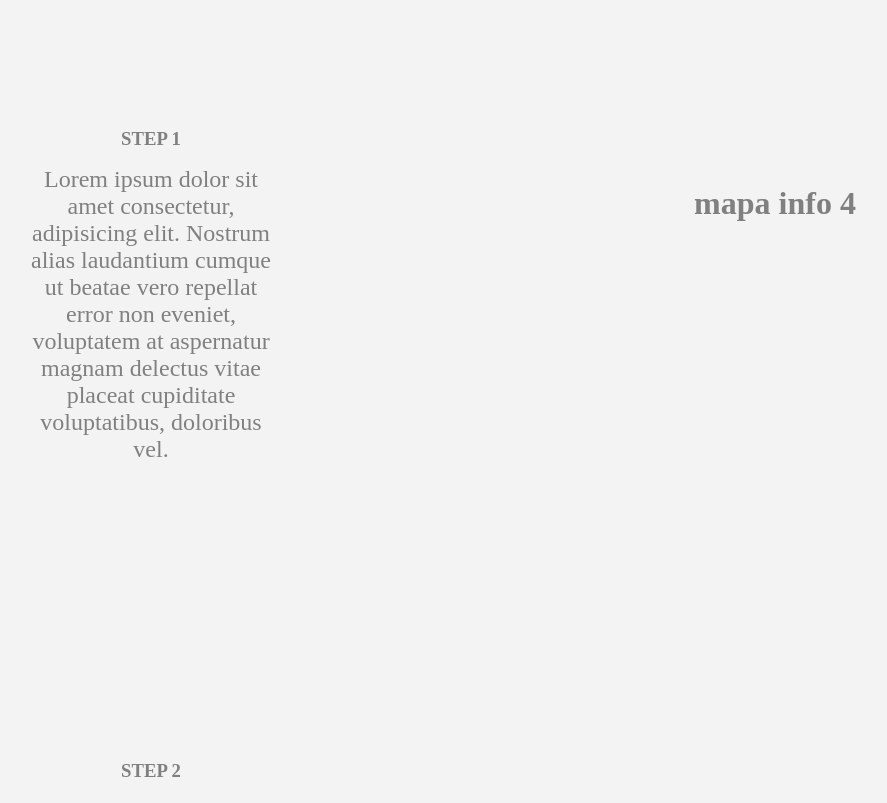
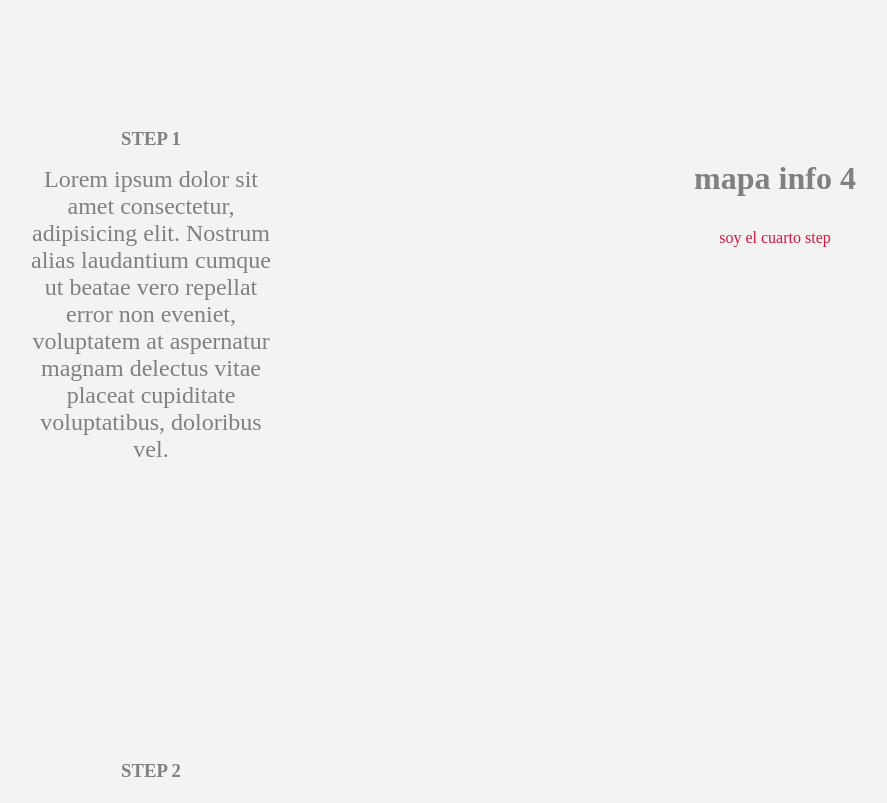
Before and after one commit to carmen-tm/scrollama-trial03, a plain HTML site: page index.html in a window 1280 px wide. Shown: the part 996-1799 px from the top of the page, without its empty margins (25-912 px from the left). Drawn offline with nearby package versions, Linux system fonts and the light colour scheme.

Commit message:
Test son basic updates on the graphic

```diff
--- a/css/main.css
+++ b/css/main.css
@@ -45,16 +45,22 @@
 
 	/* background-color: #8a8a8a; */
 	display: flex;
+	flex-direction: column;
 	justify-content: center;
 	align-items: center;
 }
-.chart .chart-text {
+.chart .chart-title {
 	padding: 1rem;
 
 	font-size: 2rem;
 	text-align: center;
 	font-weight: 900;
 	color: grey;
+}
+.chart .chart-content {
+	padding: 1rem;
+
+	color: crimson;
 }
 
 /* STEPS TEXT styles */
--- a/index.html
+++ b/index.html
@@ -207,7 +207,10 @@
 				<div class="scroll__graphic">
 					<!--   actual graphic/chart   -->
 					<div class="chart">
-						<p class="chart-text">0</p>
+						<h3 class="chart-title">0</h3>
+						<div class="chart-content">
+							<p></p>
+						</div>
 					</div>
 				</div>
 			</section>
--- a/js/main.js
+++ b/js/main.js
@@ -40,7 +40,24 @@ function handleStepEnter(response) {
 	});
 
 	// update graphic based on step
-	chart.select('.chart-text').text(`mapa info ${response.index + 1}`);
+	const chartTitle = chart.select('.chart-title');
+	let chartContent = chart.select('.chart-content');
+
+	chartTitle.text(`mapa info ${response.index + 1}`);
+
+	// test with graphic stuff
+	if (response.index === 0) {
+		chartContent.select('p').text('soy el primer step');
+	}
+	if (response.index === 1) {
+		chartContent.select('p').text('soy el segundo step');
+	}
+	if (response.index === 2) {
+		chartContent.select('p').text('soy el tercer step');
+	}
+	if (response.index === 3) {
+		chartContent.select('p').text('soy el cuarto step');
+	}
 }
 
 function setupStickyfill() {
```
